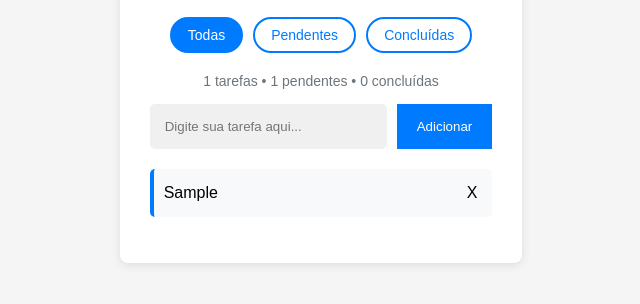
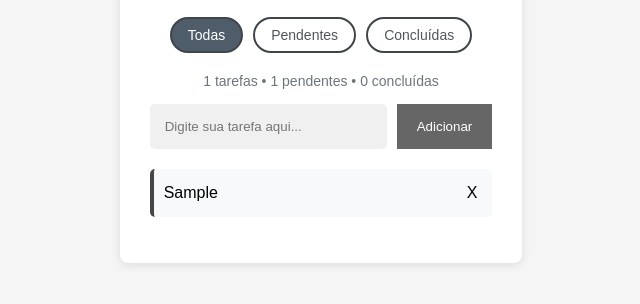
Before and after one commit to YuriiSantos/dev-journey-51-projeto, a plain HTML site: page projeto-011-todo-visual/index.html in a window 1280 px wide. Both pictures are taken after typing "Sample" into the empty fields and a click on the button "Adicionar". Shown: the part 314-618 px from the top of the page, without its empty margins (319-959 px from the left). Drawn offline with Linux system fonts and the light colour scheme.

Commit message:
Atualização cores 23/07/2025

```diff
--- a/projeto-011-todo-visual/styles.css
+++ b/projeto-011-todo-visual/styles.css
@@ -32,13 +32,13 @@ h1 {
 
 #btnAdicionar {
   padding: 15px 20px;
-  background-color: #007bff;
+  background-color: #666666;
   color: white;
   border: none;
   cursor: pointer;
 }
 #btnAdicionar:hover {
-  background-color: #0056b3;
+  background-color: #585858;
 }
 
 #tarefas {
@@ -66,7 +66,7 @@ h1 {
   margin: 5px 0;
   background-color: #f8f9fa;
   border-radius: 5px;
-  border-left: 4px solid #007bff;
+  border-left: 4px solid #464646;
 }
 
 #listaTarefas button {
@@ -97,21 +97,21 @@ h1 {
 
 #filtros button {
   padding: 8px 16px;
-  border: 2px solid #007bff;
+  border: 2px solid #40454b;
   background-color: white;
-  color: #007bff;
+  color: #4f575f;
   border-radius: 20px;
   cursor: pointer;
   font-size: 14px;
 }
 
 .filtro-ativo {
-  background-color: #007bff !important;
+  background-color: #4f5d6b !important;
   color: white !important;
 }
 
 #filtros button:hover {
-  background-color: #e6f3ff;
+  background-color: #bdbdbd;
 }
 
 #contador {
```
